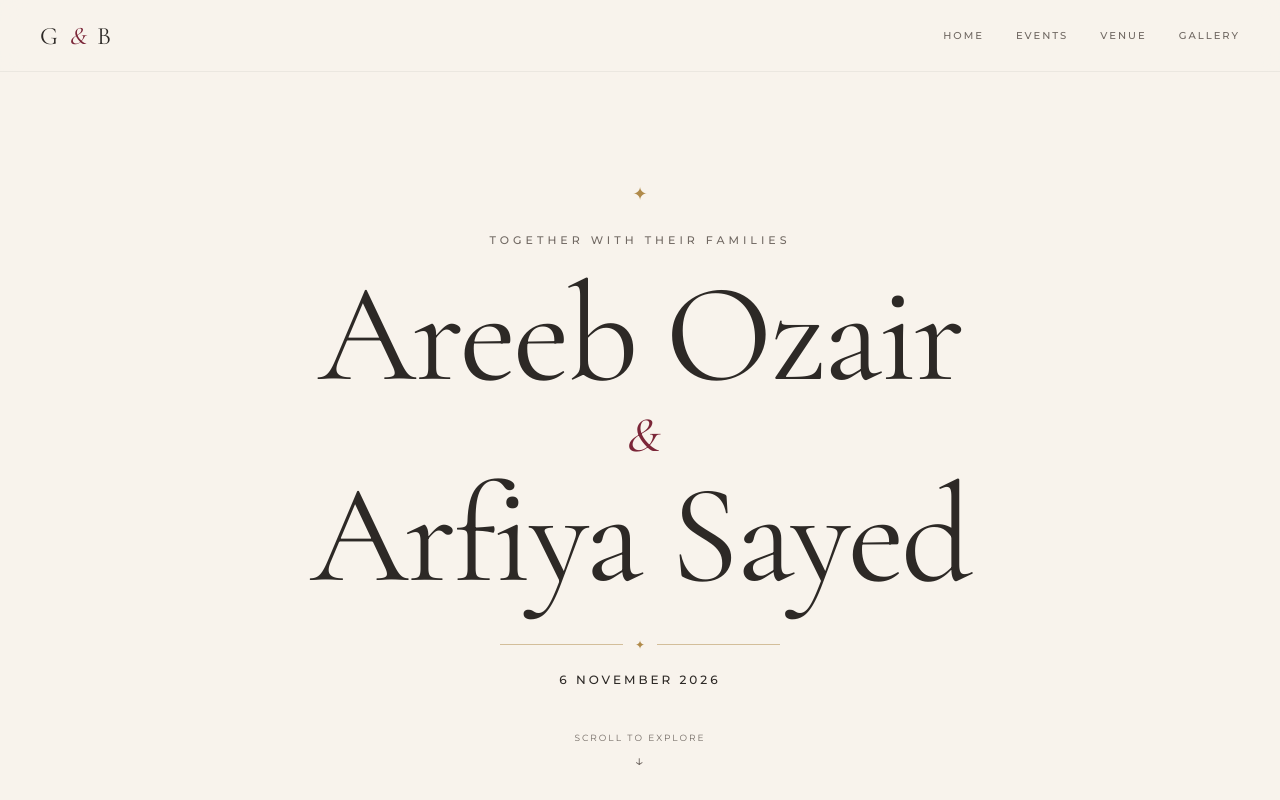
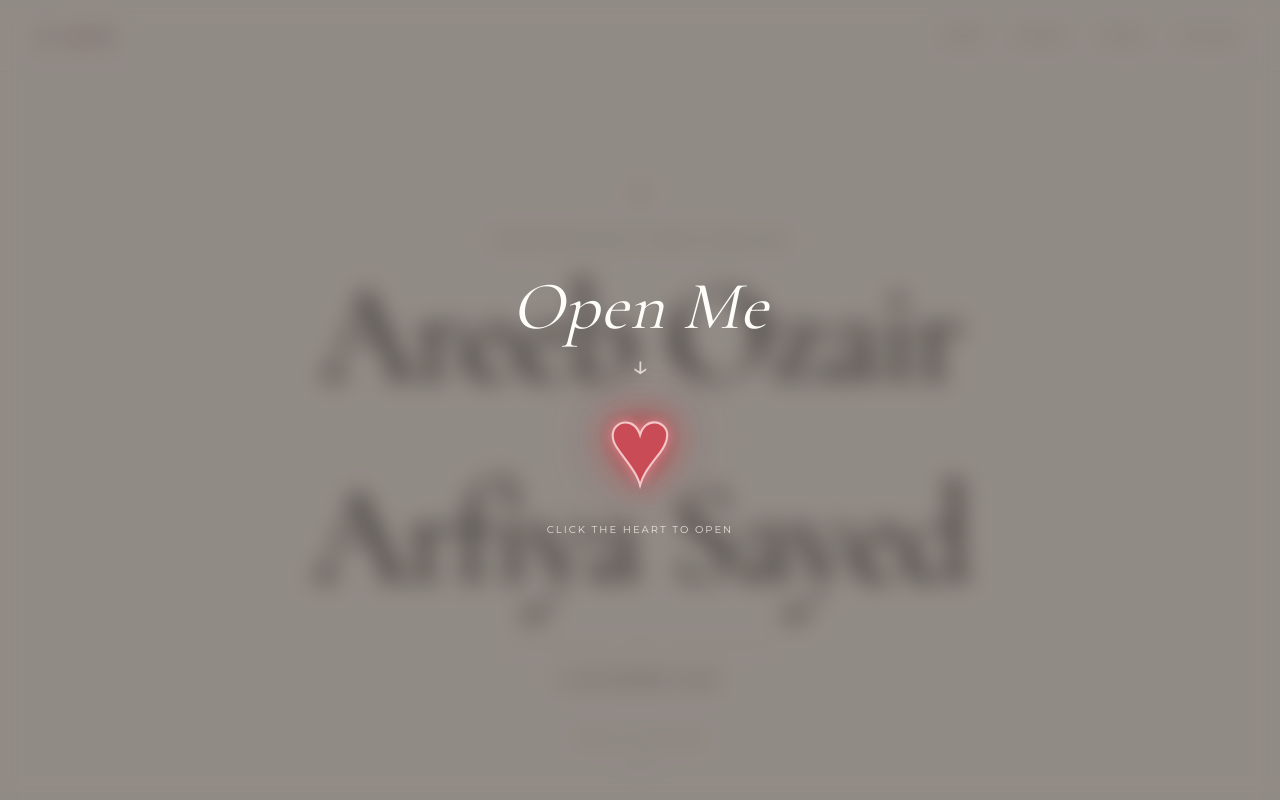
Before and after one commit to abdulmuqtadir2208/Wedding-card, a React (Vite) app: page / in a window 1280 px wide. Shown: the top 800 px of the page. Built offline with nearby package versions, Linux system fonts and the light colour scheme.

Commit message:
polished wedding opening Experience

```diff
--- a/src/App.jsx
+++ b/src/App.jsx
@@ -7,12 +7,14 @@ import Events from "./components/Events";
 import Venue from "./components/Venue";
 import Gallery from "./components/Gallery";
 import Families from "./components/Families";
+import Opening from "./components/Opening";
 
 
 
 function App() {
   return (
     <main>
+       <Opening />
       <Navbar />
       <Hero />
       <Story />
--- /dev/null
+++ b/src/components/Opening.jsx
@@ -0,0 +1,41 @@
+import { useEffect, useState } from "react";
+
+function Opening() {
+  const [isOpen, setIsOpen] = useState(false);
+
+  useEffect(() => {
+    document.body.style.overflow = isOpen ? "auto" : "hidden";
+
+    return () => {
+      document.body.style.overflow = "auto";
+    };
+  }, [isOpen]);
+
+  const handleOpen = () => {
+    setIsOpen(true);
+  };
+
+  return (
+    <div className={`opening ${isOpen ? "opening-hidden" : ""}`}>
+      <div className="opening-content">
+        <p className="opening-label">Open Me</p>
+
+        <div className="opening-arrow">↓</div>
+
+        <button
+          className="opening-heart"
+          onClick={handleOpen}
+          aria-label="Open wedding invitation"
+        >
+          <span>♥</span>
+        </button>
+
+        <p className="opening-hint">
+          Click the heart to open
+        </p>
+      </div>
+    </div>
+  );
+}
+
+export default Opening;
--- a/src/index.css
+++ b/src/index.css
@@ -1000,3 +1000,190 @@ body {
     padding: 45px 25px;
   }
 }
+
+/* ================================
+   WEDDING OPENING EXPERIENCE
+================================ */
+
+.opening {
+  position: fixed;
+  inset: 0;
+
+  z-index: 2000;
+
+  display: flex;
+  align-items: center;
+  justify-content: center;
+
+  background: rgba(35, 27, 24, 0.48);
+
+  backdrop-filter: blur(12px);
+  -webkit-backdrop-filter: blur(12px);
+
+  transition:
+    opacity 900ms ease,
+    visibility 900ms ease;
+}
+
+.opening-hidden {
+  opacity: 0;
+  visibility: hidden;
+  pointer-events: none;
+}
+
+.opening-content {
+  display: flex;
+  flex-direction: column;
+  align-items: center;
+
+  text-align: center;
+}
+
+.opening-label {
+  margin: 0;
+
+  font-family: var(--font-heading);
+  font-size: clamp(42px, 7vw, 68px);
+  font-weight: 400;
+  font-style: italic;
+
+  color: var(--color-surface);
+
+  letter-spacing: 1px;
+}
+
+.opening-arrow {
+  margin-top: 2px;
+  margin-bottom: 5px;
+
+  font-size: 30px;
+  line-height: 1;
+
+  color: var(--color-surface);
+
+  animation: openingArrow 1.8s ease-in-out infinite;
+}
+
+.opening-heart {
+  position: relative;
+
+  width: 120px;
+  height: 120px;
+
+  display: flex;
+  align-items: center;
+  justify-content: center;
+
+  border: 0;
+  background: transparent;
+
+  cursor: pointer;
+
+  filter:
+    drop-shadow(0 0 12px rgba(190, 75, 75, 0.65))
+    drop-shadow(0 0 30px rgba(190, 75, 75, 0.35));
+
+  animation: heartPulse 2s ease-in-out infinite;
+
+  transition:
+    transform 300ms ease,
+    filter 300ms ease;
+}
+
+.opening-heart span {
+  position: relative;
+
+  z-index: 2;
+
+  font-size: 105px;
+  line-height: 1;
+
+  color: #c94b55;
+
+  -webkit-text-stroke: 2px rgba(255, 225, 225, 0.8);
+
+  text-shadow:
+    0 0 10px rgba(255, 150, 160, 0.8),
+    0 0 30px rgba(200, 70, 80, 0.6);
+}
+
+.opening-heart:hover {
+  transform: scale(1.08);
+
+  filter:
+    drop-shadow(0 0 18px rgba(190, 75, 75, 0.8))
+    drop-shadow(0 0 45px rgba(190, 75, 75, 0.45));
+}
+
+.opening-heart:active {
+  transform: scale(0.94);
+}
+
+.opening-hint {
+  margin-top: 18px;
+
+  font-family: var(--font-body);
+  font-size: 10px;
+  letter-spacing: 2px;
+  text-transform: uppercase;
+
+  color: rgba(255, 248, 240, 0.8);
+}
+
+@keyframes heartPulse {
+  0%,
+  100% {
+    transform: scale(1);
+  }
+
+  50% {
+    transform: scale(1.05);
+  }
+}
+
+@keyframes openingArrow {
+  0%,
+  100% {
+    transform: translateY(0);
+    opacity: 0.65;
+  }
+
+  50% {
+    transform: translateY(6px);
+    opacity: 1;
+  }
+}
+
+@media (max-width: 600px) {
+  .opening {
+    padding: 20px;
+  }
+
+  .opening-heart {
+    width: 105px;
+    height: 105px;
+  }
+
+  .opening-heart span {
+    font-size: 92px;
+  }
+
+  .opening-label {
+    font-size: 48px;
+  }
+
+  .opening-hint {
+    font-size: 9px;
+  }
+}
+
+@media (prefers-reduced-motion: reduce) {
+  .opening-heart,
+  .opening-arrow {
+    animation: none;
+  }
+
+  .opening {
+    transition: none;
+  }
+}
```
